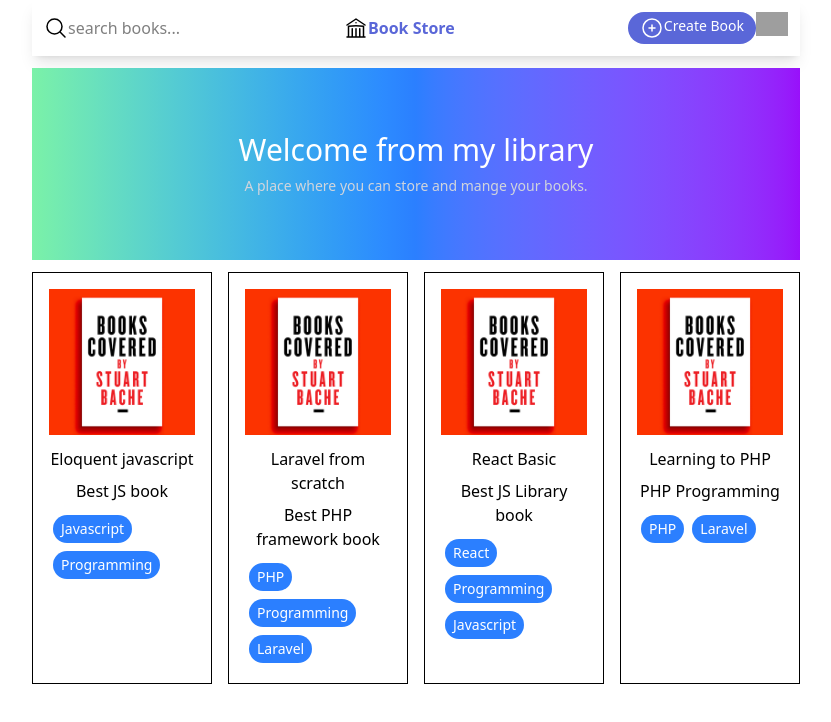
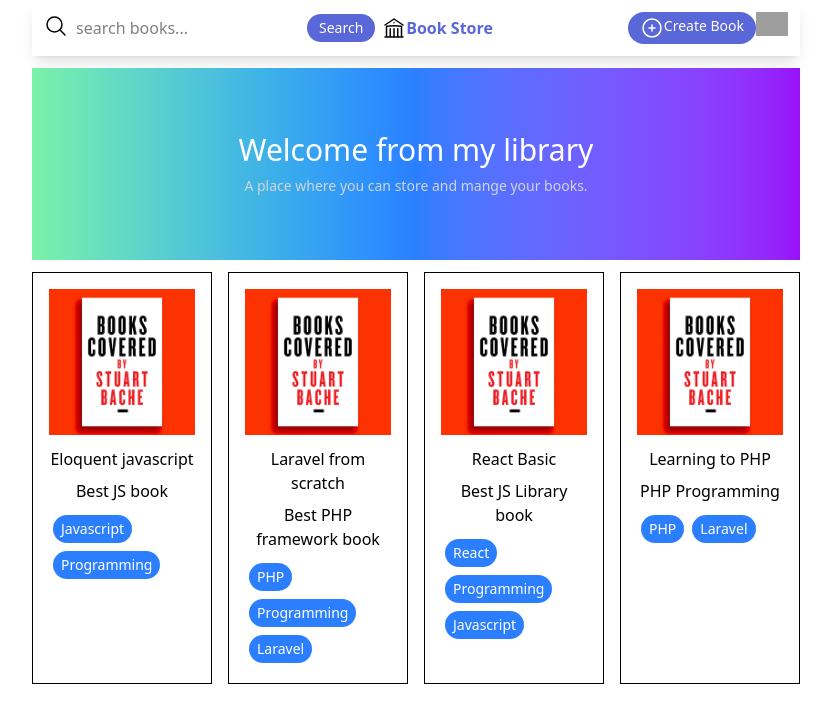
Before and after one commit to thinkyuaung/Library-Management, a React (Vite) app: page / in a window 1280 px wide. Shown: the top 722 px of the page, without its empty margins (224-1055 px from the left). Built offline with nearby package versions, Linux system fonts and the light colour scheme; data requests are answered from the project's data file; grey boxes are pictures that could not be loaded.

Commit message:
search book with URLSearchParam

```diff
--- a/package.json
+++ b/package.json
@@ -5,7 +5,7 @@
   "type": "module",
   "scripts": {
     "start":"vite",
-    "dev": "json-server src/data/db.json --port=3001",
+   "dev": "json-server --watch src/data/db.json --port=3001",
     "build": "vite build",
     "lint": "eslint .",
     "preview": "vite preview"
--- a/src/components/BookList.jsx
+++ b/src/components/BookList.jsx
@@ -1,11 +1,13 @@
 import React from 'react'
 import book from '../assets/book.png';
 import useFetch from '../hooks/useFetch';
-import { Link } from 'react-router-dom';
+import { Link, useLocation } from 'react-router-dom';
 
 export default function BookList() {
-
-    let { data: books, loading, error } = useFetch('http://localhost:3001/books');
+    let location = useLocation();
+    let params = new URLSearchParams(location.search);
+    let search = params.get('search');
+    let { data: books, loading, error } = useFetch(`http://localhost:3001/books${search?`?q=${search}`:''}`);
 
     if (error) {
         return <p>{error}</p>
--- a/src/components/nav.jsx
+++ b/src/components/nav.jsx
@@ -1,18 +1,31 @@
-import React from 'react'
-import { Link } from 'react-router-dom'
+import React, { useState } from 'react'
+import { Link, useNavigate} from 'react-router-dom'
 
 
-function nav() {
+function Nav() {
+  let [search,setSearch] = useState('');
+  let navigate = useNavigate();
+
+  let handleSearch = ()=>{
+    navigate(`/?search=${search}`)
+    setSearch('')
+  }
+
   return (
     <div>
         <nav className='border-b-gray-200 shadow-lg max-w-3xl mx-auto'>
             <ul className='flex justify-between items-center p-3'>
           <li className='flex'>
-            <svg xmlns="http://www.w3.org/2000/svg" fill="none" viewBox="0 0 24 24" strokeWidth={1.5} stroke="currentColor" className="size-6">
+            <svg xmlns="http://www.w3.org/2000/svg" fill="none" viewBox="0 0 24 24" strokeWidth={1.5} stroke="currentColor" className="size-6 mr-2">
               <path strokeLinecap="round" strokeLinejoin="round" d="m21 21-5.197-5.197m0 0A7.5 7.5 0 1 0 5.196 5.196a7.5 7.5 0 0 0 10.607 10.607Z" />
             </svg>
 
-            <input type="text" placeholder="search books..." className='outline-none' />
+            <input value={search} type="text" placeholder="search books..." className='outline-none' onChange={e=>setSearch(e.target.value)}/>
+            <li className='flex'>
+            <button  className='text-white bg-primary rounded-2xl px-3 py-1 flex' onClick={handleSearch}>
+            <span className='hidden md:block text-sm'>Search</span></button>
+
+          </li>
           </li>
           <li className='flex md:-ml-32'>
             <svg xmlns="http://www.w3.org/2000/svg" fill="none" viewBox="0 0 24 24" strokeWidth={1.5} stroke="currentColor" className="size-6">
@@ -39,4 +52,4 @@ function nav() {
   )
 }
 
-export default nav
+export default Nav
--- a/src/hooks/usePost.js
+++ b/src/hooks/usePost.js
@@ -1,4 +1,4 @@
-import { useState, useEffect } from 'react';
+import { useState} from 'react';
 
 const usePost = (url) => {
   const [data, setData] = useState(null);
--- a/src/layout/Layout.jsx
+++ b/src/layout/Layout.jsx
@@ -1,6 +1,6 @@
 import React, { useRef } from 'react'
 import { Link, Outlet, useLocation } from 'react-router-dom'
-import Nav from '../components/nav'
+import Nav from '../components/nav';
 import { SwitchTransition,CSSTransition } from 'react-transition-group';
 import './style.css';
 
```
